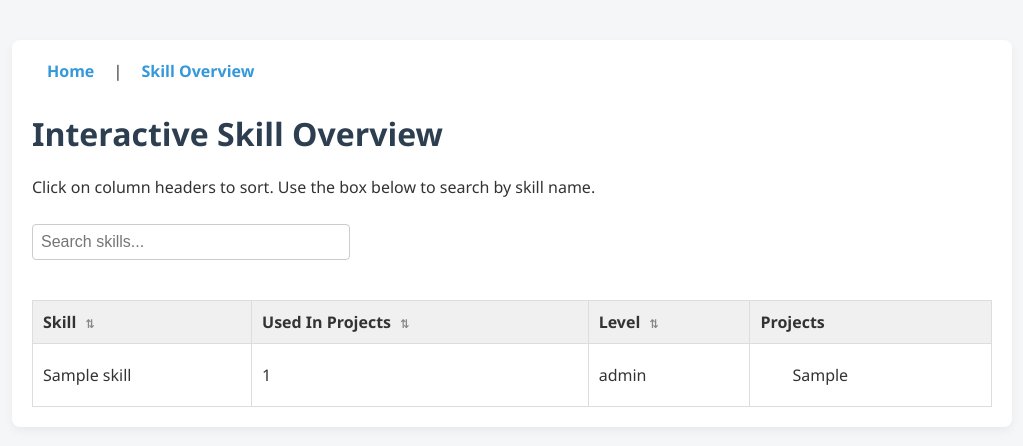
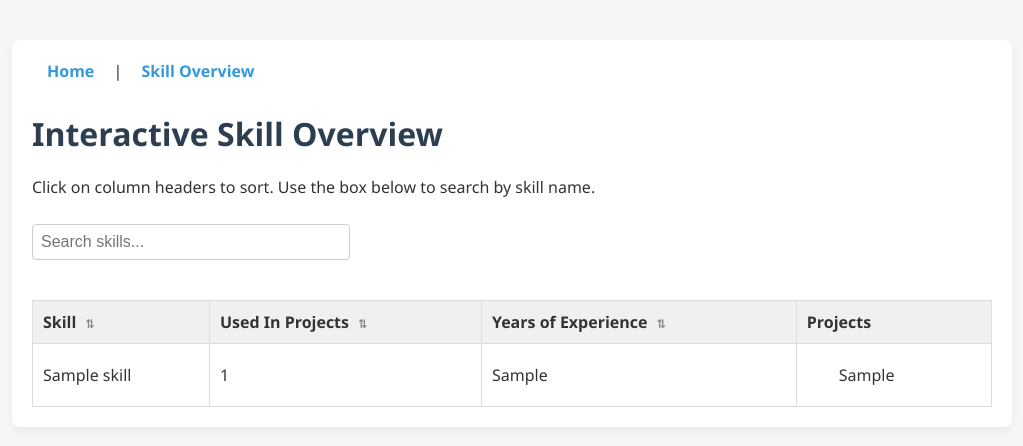
Before and after one commit to trrodenboughmcc/frontend-skills-tracker-python, a Flask app: template tracker_app/templates/levels.html in a window 1280 px wide. Shown: the top 446 px of the page, without its empty margins (128-1151 px from the left). Run offline with Flask 3, Linux system fonts and the light colour scheme; the template is opened without the code that fills it: most values are stand-ins (such as "Sample title", 1, 10 or a date in 2020).

Commit message:
Update levels.html to be for years of experience

```diff
--- a/tracker_app/templates/levels.html
+++ b/tracker_app/templates/levels.html
@@ -77,7 +77,7 @@
                 <tr>
                     <th onclick="sortTable(0)">Skill <span class="sort-icon">⇅</span></th>
                     <th onclick="sortTable(1)">Used In Projects <span class="sort-icon">⇅</span></th>
-                    <th onclick="sortTable(2)">Level <span class="sort-icon">⇅</span></th>
+                    <th onclick="sortTable(2)">Years of Experience <span class="sort-icon">⇅</span></th>
                     <th>Projects</th>
                 </tr>
             </thead>
@@ -86,7 +86,7 @@
                 <tr>
                     <td class="skill-name">{{ skill }}</td>
                     <td>{{ count }}</td>
-                    <td>{{ skill_levels[skill] }}</td>
+                    <td>{{ years_of_experience[skill] }}</td>
                     <td>
                         <ul class="small-list">
                         {% for project in skill_project_map[skill] %}
```
